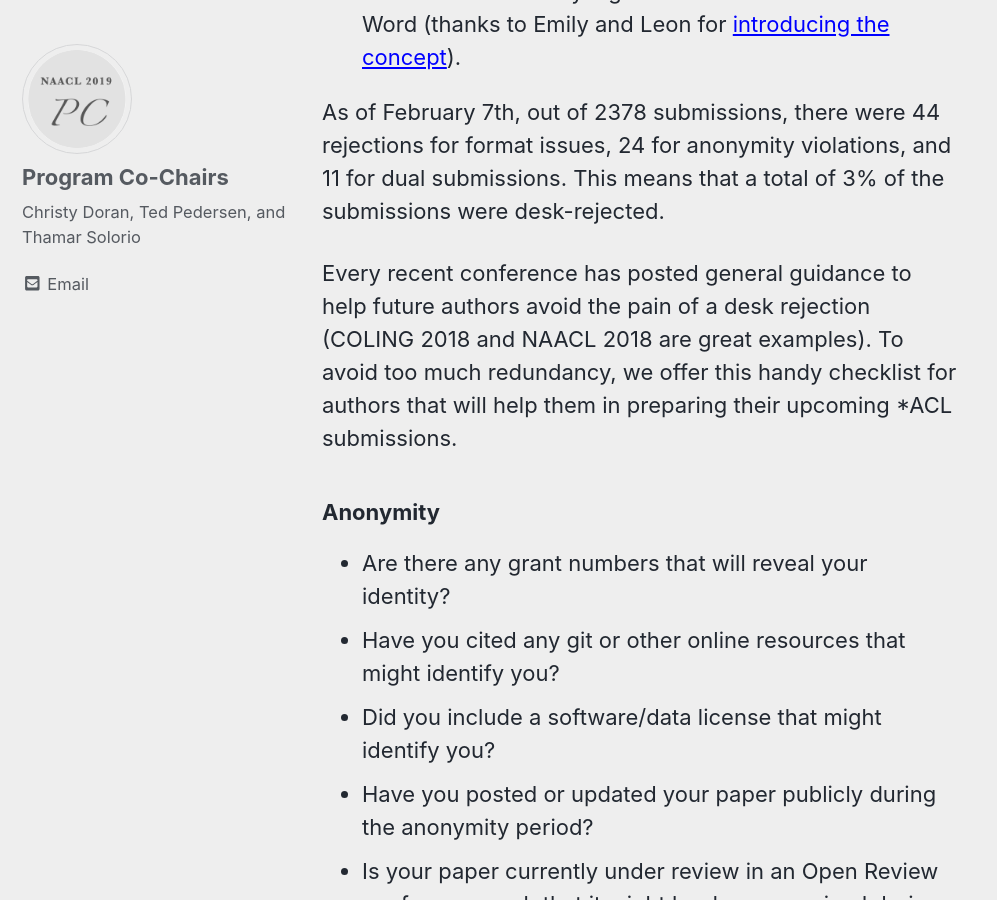
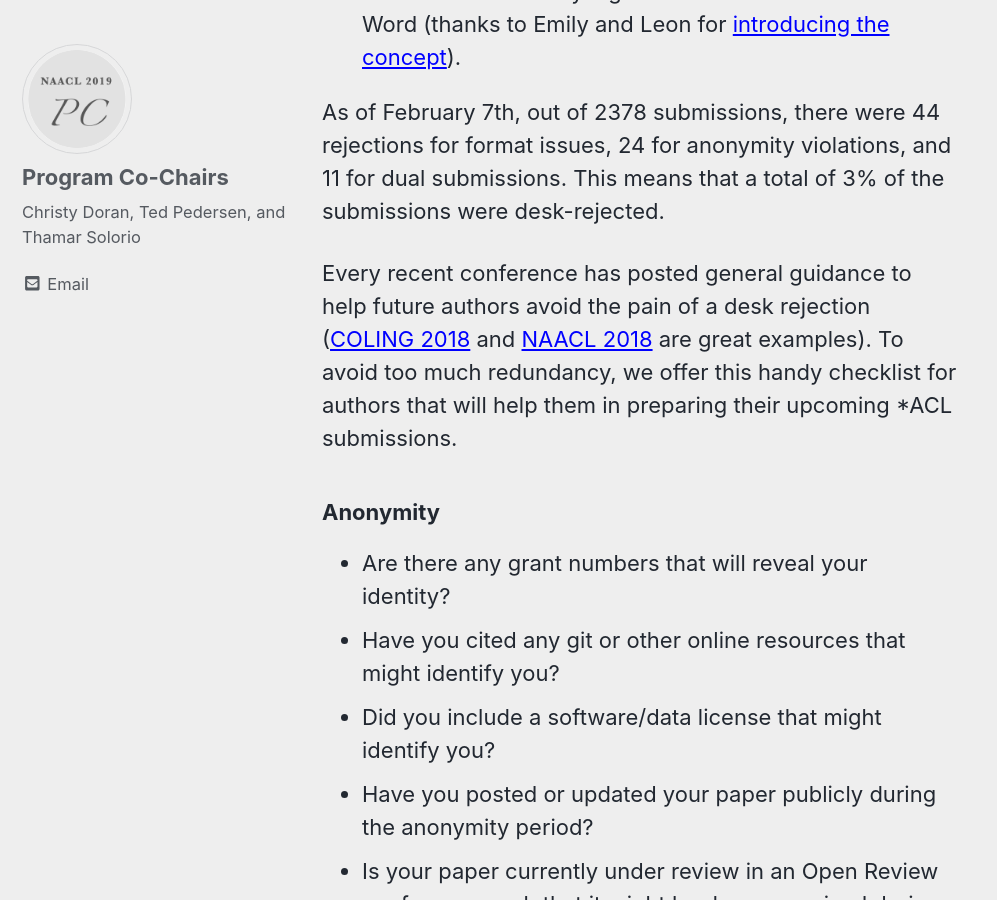
Before and after one commit to naacl-org/naacl-2021-website, a Jekyll site: the page built from _posts/2019-02-07-practical-tips-to-avoid-desk-rejections.md, in a window 1280 px wide and 900 px high, scrolled down 867 px. Shown: the whole window, without its empty margins (0-997 px from the left). Built offline with Jekyll 4.4.1, drawn with Linux system fonts in a browser that asks for light colours; nearby versions of some CDN libraries; comment, search, counter and statistics services are not loaded; some of the changed lines change nothing that is shown.

Commit message:
Add missing links.

```diff
--- a/_posts/2019-02-07-practical-tips-to-avoid-desk-rejections.md
+++ b/_posts/2019-02-07-practical-tips-to-avoid-desk-rejections.md
@@ -20,7 +20,7 @@ The major categories for desk rejects are:
 
 As of February 7th, out of 2378 submissions, there were 44 rejections for format issues, 24 for anonymity violations, and 11 for dual submissions. This means that a total of 3% of the submissions were desk-rejected.
 
-Every recent conference has posted general guidance to help future authors avoid the pain of a desk rejection (COLING 2018 and NAACL 2018 are great examples). To avoid too much redundancy, we offer this handy checklist for authors that will help them in preparing their upcoming *ACL submissions.
+Every recent conference has posted general guidance to help future authors avoid the pain of a desk rejection ([COLING 2018](https://coling2018.org/author-responsibilities-and-the-coling-2018-desk-reject-policy/) and [NAACL 2018](https://naacl2018.wordpress.com/2017/12/) are great examples). To avoid too much redundancy, we offer this handy checklist for authors that will help them in preparing their upcoming *ACL submissions.
 
 ### Anonymity
 - Are there any grant numbers that will reveal your identity?
```
